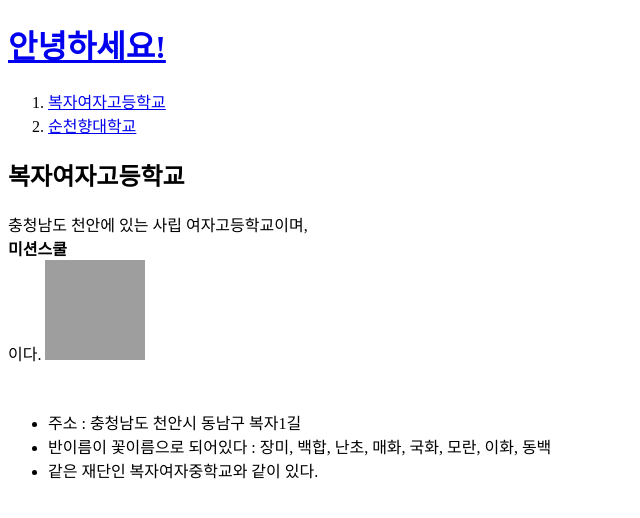
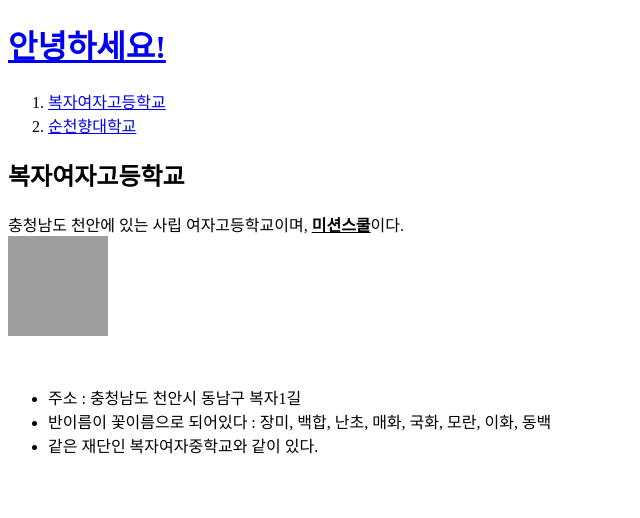
Before and after one commit to dsyhwk1016/web1, a plain HTML site: page highschool.html in a window 1280 px wide. Shown: the whole page, without its empty margins (0-640 px from the left). Drawn offline with Linux system fonts and the light colour scheme; grey boxes are pictures that could not be loaded.

Commit message:
Add files via upload

```diff
--- a/highschool.html
+++ b/highschool.html
@@ -11,8 +11,8 @@
     <li><a href="university.html">순천향대학교</a></li>
   </ol>
   <h2>복자여자고등학교</h2>
-  <p>충청남도 천안에 있는 사립 여자고등학교이며, <strong><br>미션스쿨</br></strong>이다.
-  <img src="https://encrypted-tbn0.gstatic.com/images?q=tbn%3AANd9GcT0HqXjnFPaA7A0Mdxftukpmg7Z687HGGrokg&usqp=CAU" width="100" height="100"></p>
+  <p>충청남도 천안에 있는 사립 여자고등학교이며, <strong><u>미션스쿨</u></strong>이다.
+  <br><img src="https://encrypted-tbn0.gstatic.com/images?q=tbn%3AANd9GcT0HqXjnFPaA7A0Mdxftukpmg7Z687HGGrokg&usqp=CAU" width="100" height="100"></p>
   <p style="margin-top:45px;">
   <ul>
     <li>주소 : 충청남도 천안시 동남구 복자1길</li>
```
Also changed, not shown: index.html (+1 -1 lines), university.html (+1 -1 lines).
